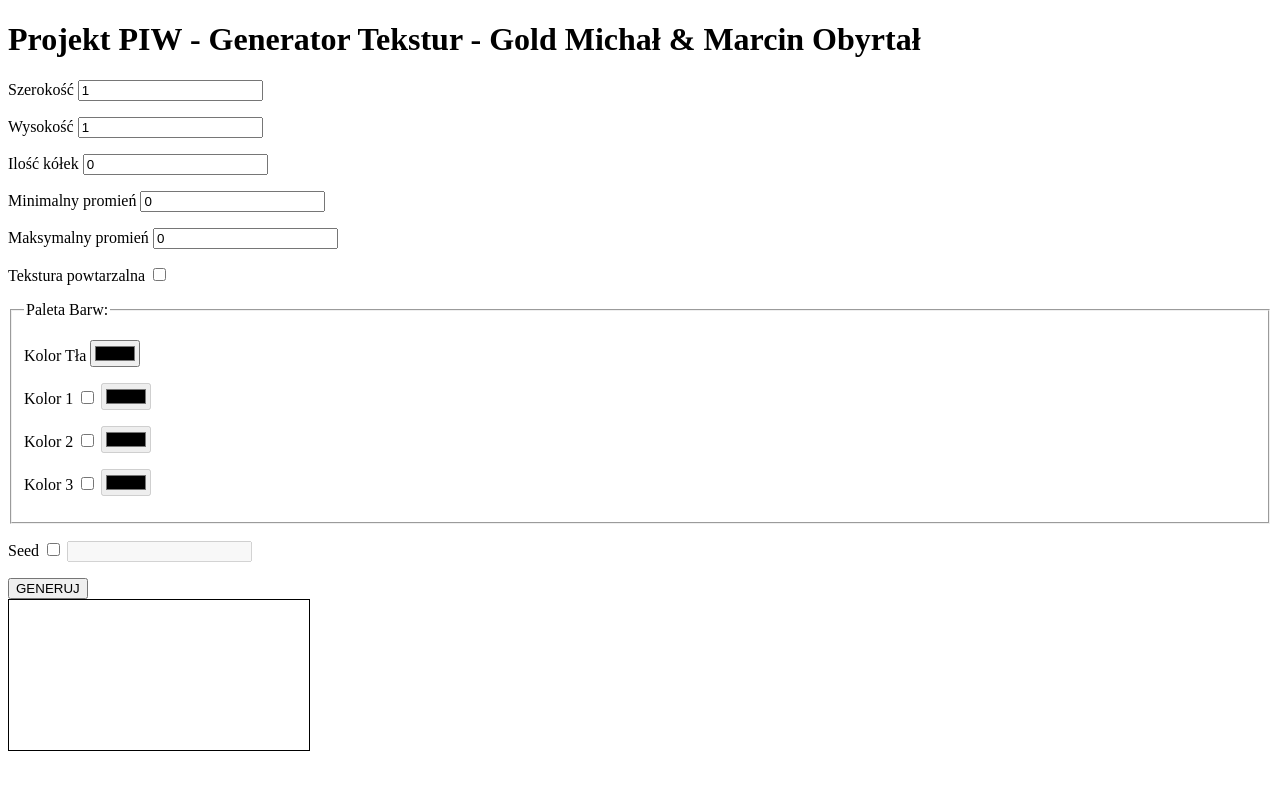
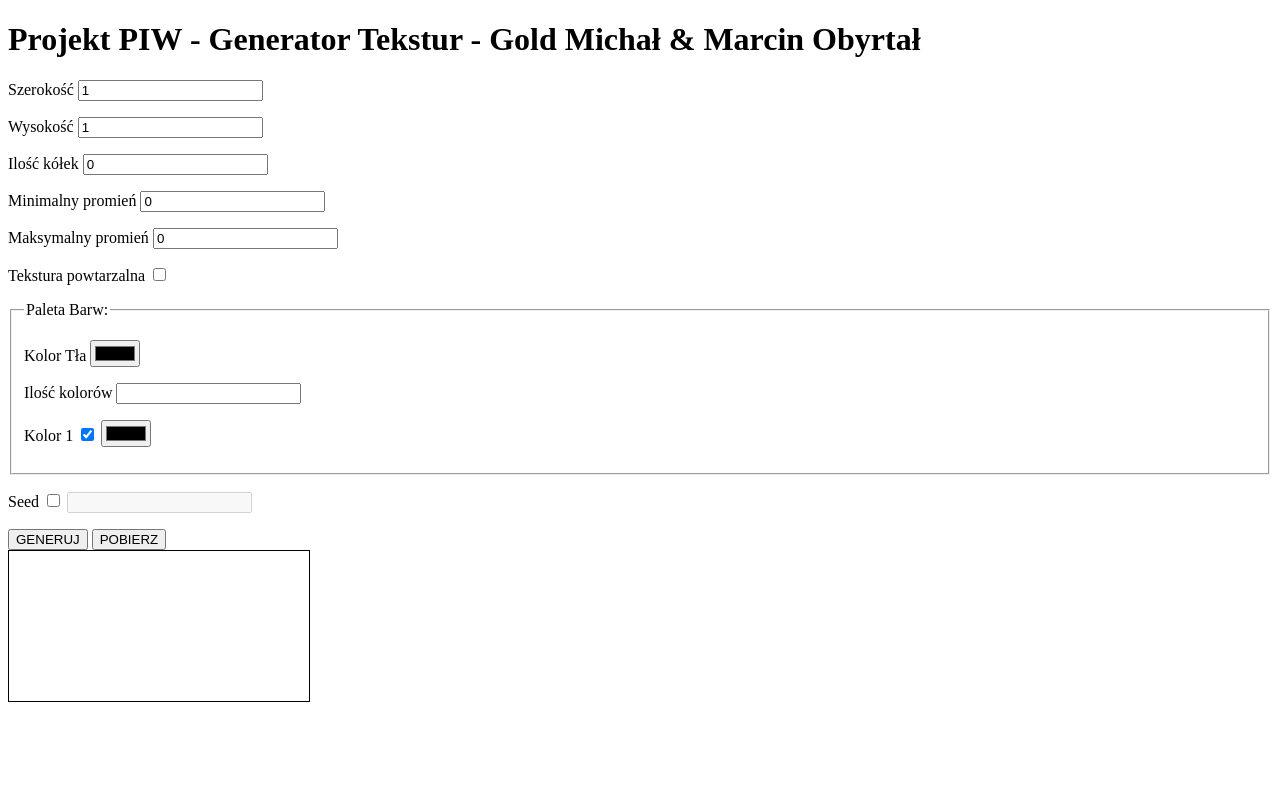
Before and after one commit to Mikkhael/PIW_GeneratorTekstur, a plain HTML site: page index.html in a window 1280 px wide. Drawn offline with Linux system fonts and the light colour scheme.

Commit message:
added multiple colors and download button

```diff
--- a/index.html
+++ b/index.html
@@ -54,7 +54,14 @@
                     <span>Kolor Tła</span>
                     <input type="color" id="texture_bg">
                 </p>
-                <p class="pallete_option">
+                <p class="option">
+                    <span>Ilość kolorów</span>
+                    <input type="number" id="texture_palette_count">
+                </p>
+                <section class="" id="palette">
+
+                </section>
+                <!-- <p class="pallete_option">
                     <span>Kolor 1</span>
                     <input type="checkbox" id="texture_color1_use">
                     <input type="color" id="texture_color1">
@@ -68,7 +75,7 @@
                     <span>Kolor 3</span>
                     <input type="checkbox" id="texture_color3_use" >
                     <input type="color" id="texture_color3">
-                </p>
+                </p> -->
             </section>
         </fieldset>
         <p class="option">
@@ -77,21 +84,24 @@
             <input type="text" id="texture_seed">
         </p>
 
-    <input type="button" value="GENERUJ" onclick="generate()">
-
-    <br>
+    </section>
 
 
-    <canvas id="texture_canvas">
+    <section>
+        <input type="button" value="GENERUJ" onclick="generate()">
+        <input type="button" value="POBIERZ" onclick="download_image()">
+        <br>
+        <canvas id="texture_canvas">
+        </canvas >
+    </section>
 
-    </canvas >
 
-    </section>
 
 
 <script>
 
 const options = {};
+
 
 const options_elems = document.querySelectorAll('.option > input, .pallete_option > input');
 for(let option_elem of options_elems){
@@ -110,6 +120,31 @@ for(let option_name in options){
         update_disabled();
     }
 }
+
+document.querySelector('#texture_palette_count').addEventListener('change', e => {
+    generate_palette_inputs();
+});
+
+function generate_palette_inputs(){
+    let count = +document.querySelector('#texture_palette_count').value || 1;
+    if(count < 1) count = 1;
+
+    const palette_section = document.querySelector('#palette');
+    palette_section.innerHTML = "";
+
+    for(let i=1; i<=count; i++){
+        const toggle_use = `document.querySelector('#texture_color${i}').disabled = !this.checked;`;
+        palette_section.innerHTML += `
+            <p class="pallete_option">
+                <span>Kolor ${i}</span>
+                <input type="checkbox" id="texture_color${i}_use" checked onchange="update_options_from_ui();${toggle_use}">
+                <input type="color" id="texture_color${i}" onchange="update_options_from_ui();">
+            </p>
+        `;
+    }
+}
+
+generate_palette_inputs();
 
 
 const option_values = {
@@ -157,9 +192,12 @@ function update_options_from_ui(){
     option_values.bg = options['texture_bg'].value;
 
     option_values.colors = [];
-    for(let i=1; i<=3; i++){
-        if(options[`texture_color${i}_use`].checked){
-            option_values.colors.push(options[`texture_color${i}`].value);
+    const colors_elems = document.querySelectorAll('.pallete_option > input[type="color"]');
+    const colors_elems_use = document.querySelectorAll('.pallete_option > input[type="checkbox"]');
+    // console.log(colors_elems, colors_elems_use);
+    for(let i=0; i<colors_elems.length; i++){
+        if(colors_elems_use[i].checked){
+            option_values.colors.push(colors_elems[i].value);
         }
     }
 }
@@ -240,7 +278,12 @@ function next_random(min, max){
 
 }
 
-
+function download_image(){
+    const a = document.createElement('a');
+    a.download = 'tekstura_' + options.texture_seed.value + '.png';
+    a.href = canvas.toDataURL();
+    a.click();
+}
 
 
 </script>
```
